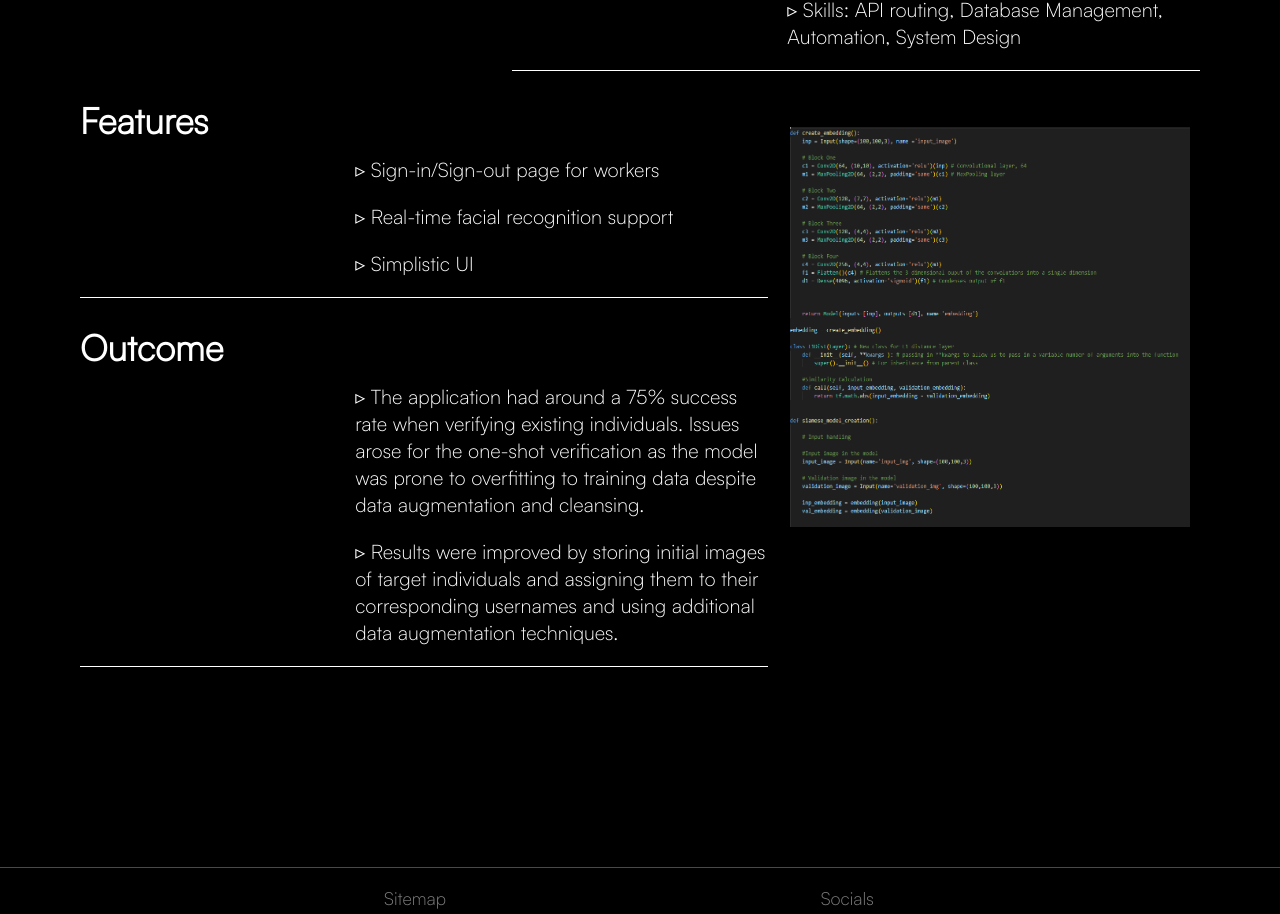
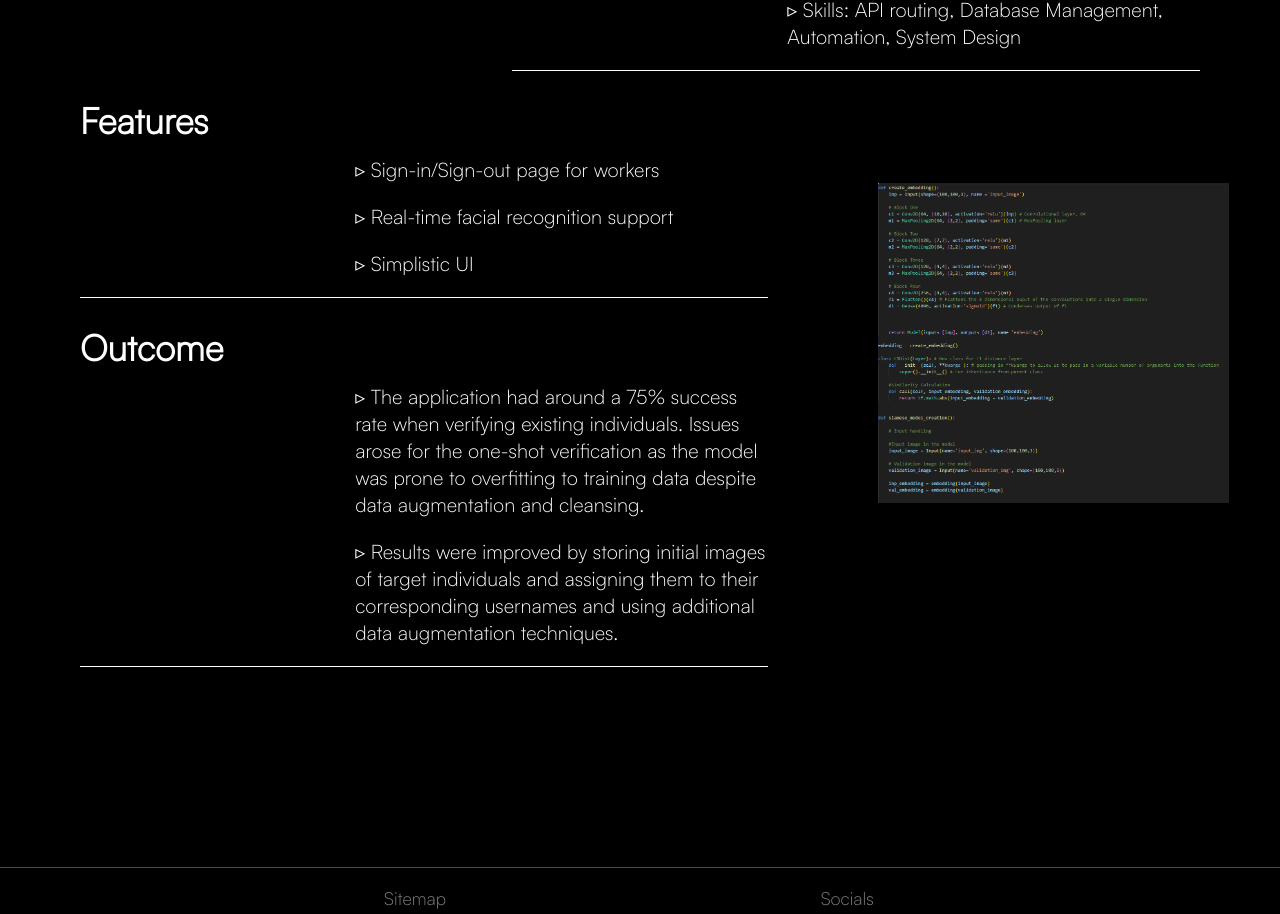
Before and after one commit to BenW2k/Portfolio, a Next.js app in the folder frontend/: page /work/facial-recognition in a window 1280 px wide. Shown: the part 1114-2028 px from the top of the page. Built offline with nearby package versions, Linux system fonts and the light colour scheme.

Commit message:
+styling changes

```diff
--- a/frontend/app/styles/work/synergy/synergy.module.css
+++ b/frontend/app/styles/work/synergy/synergy.module.css
@@ -49,19 +49,19 @@
 
 .img1 {
   margin-top: 3vh;
-  margin-left: 7vw;
-  height: 50vh;
-  width: 50vh;
+  margin-left: 4vw;
+  height: 40vh;
+  width: auto;
   position: absolute;
   z-index: -1;
   overflow: hidden;
 }
 
 .img2 {
-  margin-top: 7vh;
-  margin-right: 7vw;
-  height: 50vh;
-  width: 50vh;
+  margin-top: 14vh;
+  margin-right: 4vw;
+  height: 40vh;
+  width: auto;
   right: 0;
   position: absolute;
   z-index: -1;
--- a/frontend/app/styles/work/synergy/synergy.module.scss
+++ b/frontend/app/styles/work/synergy/synergy.module.scss
@@ -48,19 +48,19 @@
 
 .img1 {
   margin-top: 3vh;
-  margin-left: 7vw;
-  height: 50vh;
-  width: 50vh;
+  margin-left: 4vw;
+  height: 40vh;
+  width: auto;
   position: absolute;
   z-index: -1;
   overflow: hidden;
 }
 
 .img2 {
-  margin-top: 7vh;
-  margin-right: 7vw;
-  height: 50vh;
-  width: 50vh;
+  margin-top: 14vh;
+  margin-right: 4vw;
+  height: 40vh;
+  width: auto;
   right: 0;
   position: absolute;
   z-index: -1;
```
